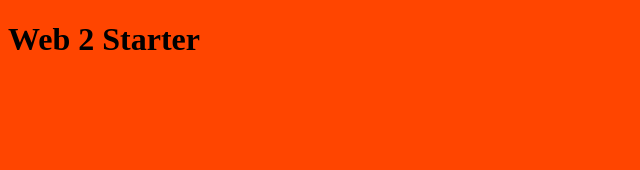
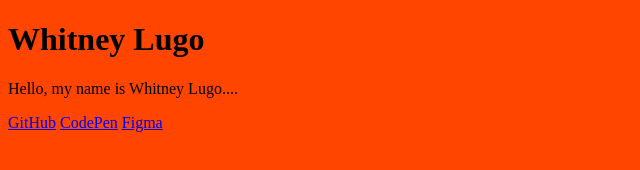
Before and after one commit to WhitneyL808/Web-2-starter-WL, a plain HTML site: page index.html in a window 1280 px wide. Shown: the whole page, without its empty margins (0-640 px from the left). Drawn offline with Linux system fonts and the light colour scheme.

Commit message:
Adding new details

```diff
--- a/index.html
+++ b/index.html
@@ -17,10 +17,16 @@
     <!--Scripts-->
 <script src="script.js"></script>
 
- <title>Web 2 Starter</title>
+ <title>Whitney Lugo Web 2 Starter</title>
 </head>
 <body>
-    <h1>Web 2 Starter</h1>
+    <h1>Whitney Lugo</h1>
+
+    <p>Hello, my name is Whitney Lugo....</p>
+
+    <a href="https://github.com/WhitneyL808">GitHub</a>
+    <a href="https://codepen.io/your-work/">CodePen</a>
+    <a href="https://www.figma.com/file/tZHpRwdx8DsuwbQcEc6Dem/Project-%231?node-id=117%3A2&t=2GnRsHrAjE0AE0sb-1">Figma</a>
 
 </body>
 </html>
```
